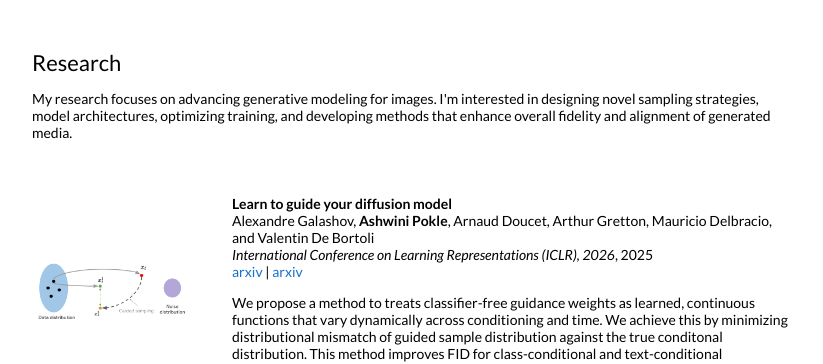
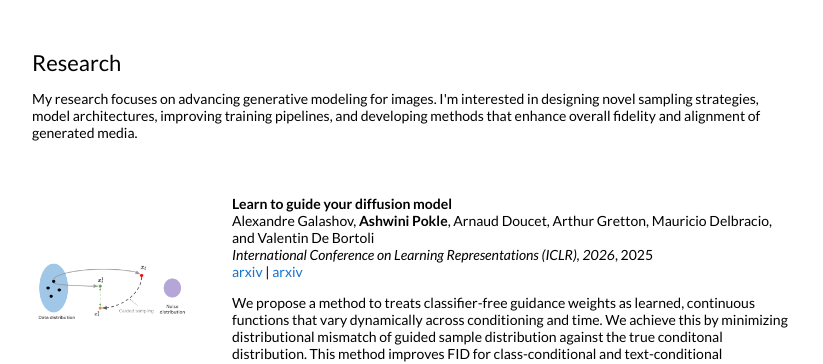
Before and after one commit to ashwinipokle/ashwinipokle.github.io, a Jekyll site: the page built from _posts/2026-05-27-l2g.md, in a window 1280 px wide and 900 px high. Shown: the part 428-792 px from the top of the window, without its empty margins (228-1051 px from the left). Built offline with Jekyll 4.4.1, drawn with Linux system fonts in a browser that asks for light colours.

Commit message:
Update default.html

```diff
--- a/_layouts/default.html
+++ b/_layouts/default.html
@@ -55,7 +55,7 @@
             <td style="padding:2.5%;width:100%;vertical-align:middle">
               <h2>Research</h2>
               <p>
-                My research focuses on advancing generative modeling for images. I'm interested in designing novel sampling strategies, model architectures, optimizing training, and developing methods that enhance overall fidelity and alignment of generated media.
+                My research focuses on advancing generative modeling for images. I'm interested in designing novel sampling strategies, model architectures, improving training pipelines, and developing methods that enhance overall fidelity and alignment of generated media.
               </p>
             </td>
           </tr>
```
